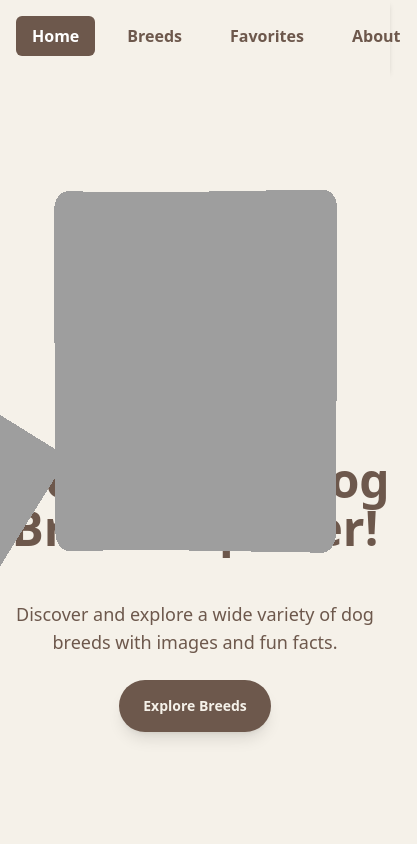
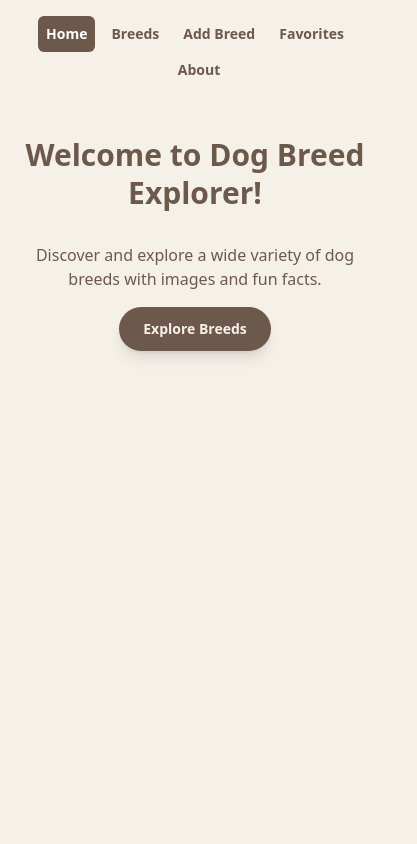
Before and after one commit to logicness-agency/dog-breed-explorer, a React (Vite) app: page / in a window 390 px wide. Shown: the top 844 px of the page, 417 px wide, since content can reach past the window. Built offline with nearby package versions, Linux system fonts and the light colour scheme.

Commit message:
fake responive :D

```diff
--- a/index.html
+++ b/index.html
@@ -1,7 +1,7 @@
 <!doctype html>
 <html lang="en">
   <head>
-    <meta charset="UTF-8" />
+    <meta charset="UTF-8">
     <link rel="icon" type="image/svg+xml" href="./src/assets/skinny-player.png" />
     <meta name="viewport" content="width=device-width, initial-scale=1.0" />
     <title>Dog Explorer</title>
--- a/src/App.jsx
+++ b/src/App.jsx
@@ -8,6 +8,8 @@ import EditBreed from "./pages/EditBreed";
 import Favorites from "./pages/Favorites";
 import About from "./pages/About";
 import ErrorPage from "./pages/ErrorPage";
+import AddBreed from "./pages/AddBreed";
+
 
 export default function App() {
   return (
@@ -20,6 +22,7 @@ export default function App() {
         <Route path="/breeds" element={<Breeds />} />
         <Route path="/edit/:id" element={<EditBreed />} />
         <Route path="/favorites" element={<Favorites />} />
+        <Route path="/add-breed" element={<AddBreed />} />
         <Route path="/about" element={<About />} />
         <Route path="*" element={<ErrorPage />} />
       </Routes>
--- a/src/components/Navbar.jsx
+++ b/src/components/Navbar.jsx
@@ -4,17 +4,31 @@ function Navbar() {
   const location = useLocation();
 
   const linkClasses = (path) =>
-    `px-4 py-2 rounded-md font-semibold ${
-      location.pathname === path ? "bg-primary text-white" : "text-primary"
+    `px-2 md:px-4 py-2 rounded-md font-semibold text-sm md:text-base ${
+      location.pathname === path
+        ? "bg-primary text-white"
+        : "text-primary hover:bg-primary hover:text-white transition-colors duration-200"
     }`;
 
   return (
     <nav className="bg-beigeLight p-4 shadow-md">
-      <div className="container mx-auto flex space-x-4">
-        <Link to="/" className={linkClasses("/")}>Home</Link>
-        <Link to="/breeds" className={linkClasses("/breeds")}>Breeds</Link>
-        <Link to="/favorites" className={linkClasses("/favorites")}>Favorites</Link>
-        <Link to="/about" className={linkClasses("/about")}>About</Link>
+      <div className="container mx-auto flex flex-wrap justify-center md:justify-start space-x-2 md:space-x-4">
+        <Link to="/" className={linkClasses("/")}>
+          Home
+        </Link>
+        <Link to="/breeds" className={linkClasses("/breeds")}>
+          Breeds
+        </Link>
+
+        <Link to="/add-breed" className={`md:hidden ${linkClasses("/add-breed")}`}>
+          Add Breed
+        </Link>
+        <Link to="/favorites" className={linkClasses("/favorites")}>
+          Favorites
+        </Link>
+        <Link to="/about" className={linkClasses("/about")}>
+          About
+        </Link>
       </div>
     </nav>
   );
--- /dev/null
+++ b/src/pages/AddBreed.jsx
@@ -0,0 +1,32 @@
+import React from "react";
+import { useNavigate } from "react-router-dom";
+import AddBreedForm from "../components/AddBreedForm";
+import Footer from "../components/Footer";
+
+export default function AddBreed() {
+  const navigate = useNavigate();
+
+  return (
+    <main>
+      <div className="px-6 py-8 min-h-screen bg-beigeLight text-primary">
+        <div className="max-w-md mx-auto">
+          <h1 className="text-3xl font-bold mb-6 text-center">Add New Breed</h1>
+
+          <div className="bg-[#cfc8ba] rounded-lg p-6 shadow-lg">
+            <AddBreedForm />
+          </div>
+
+          <div className="mt-6 text-center">
+            <button
+              onClick={() => navigate("/breeds")}
+              className="px-6 py-2 bg-primary hover:bg-beigeDark text-beigeLight rounded-md font-semibold transition-colors duration-200"
+            >
+              Back to Breeds
+            </button>
+          </div>
+        </div>
+      </div>
+      <Footer />
+    </main>
+  );
+}
--- a/src/pages/Breeds.jsx
+++ b/src/pages/Breeds.jsx
@@ -52,11 +52,13 @@ export default function Breeds() {
         <h1 className="text-3xl font-bold mb-6 text-center">All Dog Breeds</h1>
 
         <div className="flex gap-8">
-           <div className="w-80 bg-[#cfc8ba] rounded-lg p-6 shadow-lg max-h-[350px] overflow-auto">
+
+          <div className="hidden md:block w-80 bg-[#cfc8ba] rounded-lg p-6 shadow-lg max-h-[350px] overflow-auto">
             <AddBreedForm refresh={fetchBreeds} />
           </div>
 
-        <div className="flex-1 grid grid-cols-1 sm:grid-cols-2 md:grid-cols-3 lg:grid-cols-4 gap-6">
+
+          <div className="flex-1 grid grid-cols-2 md:grid-cols-2 lg:grid-cols-3 xl:grid-cols-4 gap-4 md:gap-6">
             {breeds.map((b) => (
               <div
                 key={b.id}
@@ -65,34 +67,34 @@ export default function Breeds() {
                 <img
                   src={b.imageUrl}
                   alt={b.name}
-                className="w-full h-60 object-cover"
+                  className="w-full h-40 md:h-60 object-cover"
                 />
-                <div className="p-4 bg-[#cfc8ba] flex-1">
-                  <h2 className="text-lg font-semibold">{b.name}</h2>
-                  <p className="text-black text-sm">{b.notes}</p>
+                <div className="p-3 md:p-4 bg-[#cfc8ba] flex-1">
+                  <h2 className="text-base md:text-lg font-semibold">{b.name}</h2>
+                  <p className="text-black text-xs md:text-sm">{b.notes}</p>
                 </div>
-                <div className="flex bg-[#cfc8ba]  justify-end gap-2 p-4 border-t border-secondary">
+                <div className="flex bg-[#cfc8ba] justify-end gap-1 md:gap-2 p-2 md:p-4 border-t border-secondary">
                   <button
                     onClick={() => toggleFavorite(b.id)}
-                    className={`rounded-full px-3 py-1 text-sm font-semibold transition-colors duration-200 ${
+                    className={`rounded-full px-2 md:px-3 py-1 text-xs md:text-sm font-semibold transition-colors duration-200 ${
                       b.favorite
                         ? "bg-red-500 hover:bg-red-600 text-white"
                         : "bg-primary hover:bg-beigeDark text-beigeLight"
                     }`}
                   >
-                    {b.favorite ? "Favorited" : "Favorite"}
+                    {b.favorite ? "♥" : "♡"}
                   </button>
 
                   <button
                     onClick={() => navigate(`/edit/${b.id}`)}
-                    className="rounded-full px-5 py-1 text-sm font-semibold bg-primary hover:bg-beigeDark text-beigeLight transition-colors duration-200"
+                    className="rounded-full px-2 md:px-5 py-1 text-xs md:text-sm font-semibold bg-primary hover:bg-beigeDark text-beigeLight transition-colors duration-200"
                   >
                     Edit
                   </button>
 
                   <button
                     onClick={() => deleteBreed(b.id)}
-                    className="rounded-full px-3 py-1 text-sm font-semibold bg-primary hover:bg-beigeDark text-beigeLight transition-colors duration-200"
+                    className="rounded-full px-2 md:px-3 py-1 text-xs md:text-sm font-semibold bg-primary hover:bg-beigeDark text-beigeLight transition-colors duration-200"
                   >
                     Delete
                   </button>
--- a/src/pages/Home.jsx
+++ b/src/pages/Home.jsx
@@ -5,31 +5,36 @@ import Footer from "../components/Footer";
 
 export default function Home() {
   return (
-    <div className="relative"> {/* Verwende Tailwind-Klassen statt inline styles */}
-      {/* Absolute positioned gallery */}
-      <div className="absolute top-0 left-0 w-full h-[600px] z-10">
+    <div className="relative">
+
+      <div className="hidden lg:block absolute top-0 left-0 w-full h-[600px] z-10"> {/*gallery on dekstop*/}
         <CircularGallery bend={3} borderRadius={0.05} scrollEase={0.02} />
       </div>
 
-      {/* Hero content with padding to avoid overlap */}
-      <div className="hero bg-beigeLight min-h-screen pt-96">
-        <div className="hero-content flex-col lg:flex-row-reverse">
-          <div className="text-center lg:text-left">
-            <h1 className="text-5xl font-bold text-primary mb-6">
+
+      <div className="hero bg-beigeLight min-h-screen pt-8 lg:pt-96">
+        <div className="hero-content flex-col lg:flex-row-reverse max-w-7xl mx-auto px-4 sm:px-6 lg:px-8">
+          <div className="text-center lg:text-left w-full">
+
+            <h1 className="text-3xl sm:text-4xl md:text-5xl lg:text-6xl font-bold text-primary mb-4 md:mb-6 leading-tight">
               Welcome to Dog Breed Explorer!
             </h1>
-            <p className="py-6 text-primary text-lg">
+
+            <p className="py-4 md:py-6 text-primary text-base sm:text-lg md:text-xl max-w-2xl mx-auto lg:mx-0">
               Discover and explore a wide variety of dog breeds with images and fun facts.
             </p>
+
+
             <Link
               to="/breeds"
-              className="inline-block rounded-full px-6 py-4 text-sm font-semibold bg-primary hover:bg-beigeDark text-beigeLight transition-colors duration-200 shadow-lg"
+              className="inline-block rounded-full px-6 py-3 sm:px-8 sm:py-4 text-sm sm:text-base font-semibold bg-primary hover:bg-beigeDark text-beigeLight transition-colors duration-200 shadow-lg hover:shadow-xl transform hover:scale-105"
             >
               Explore Breeds
             </Link>
           </div>
         </div>
       </div>
+
       <Footer />
     </div>
   );
```
Lines whose indentation alone changed are shown as unchanged.
